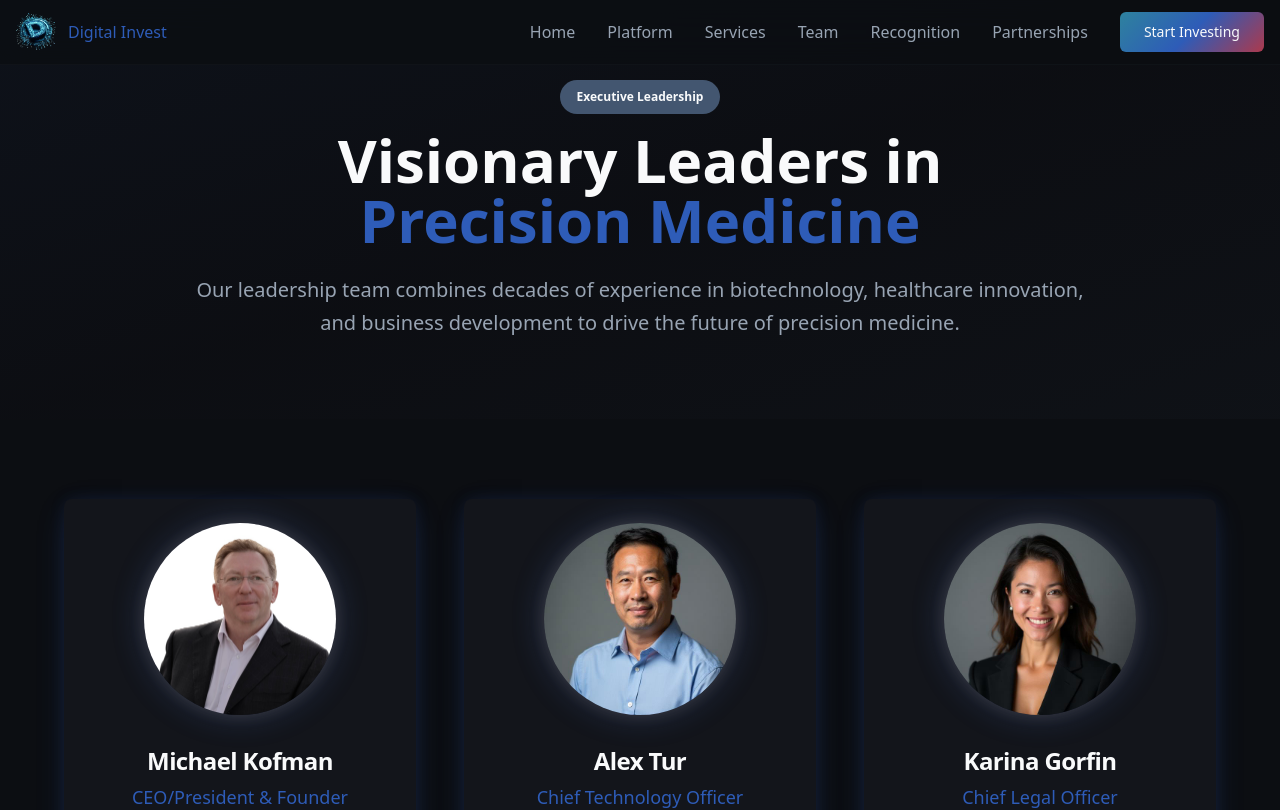
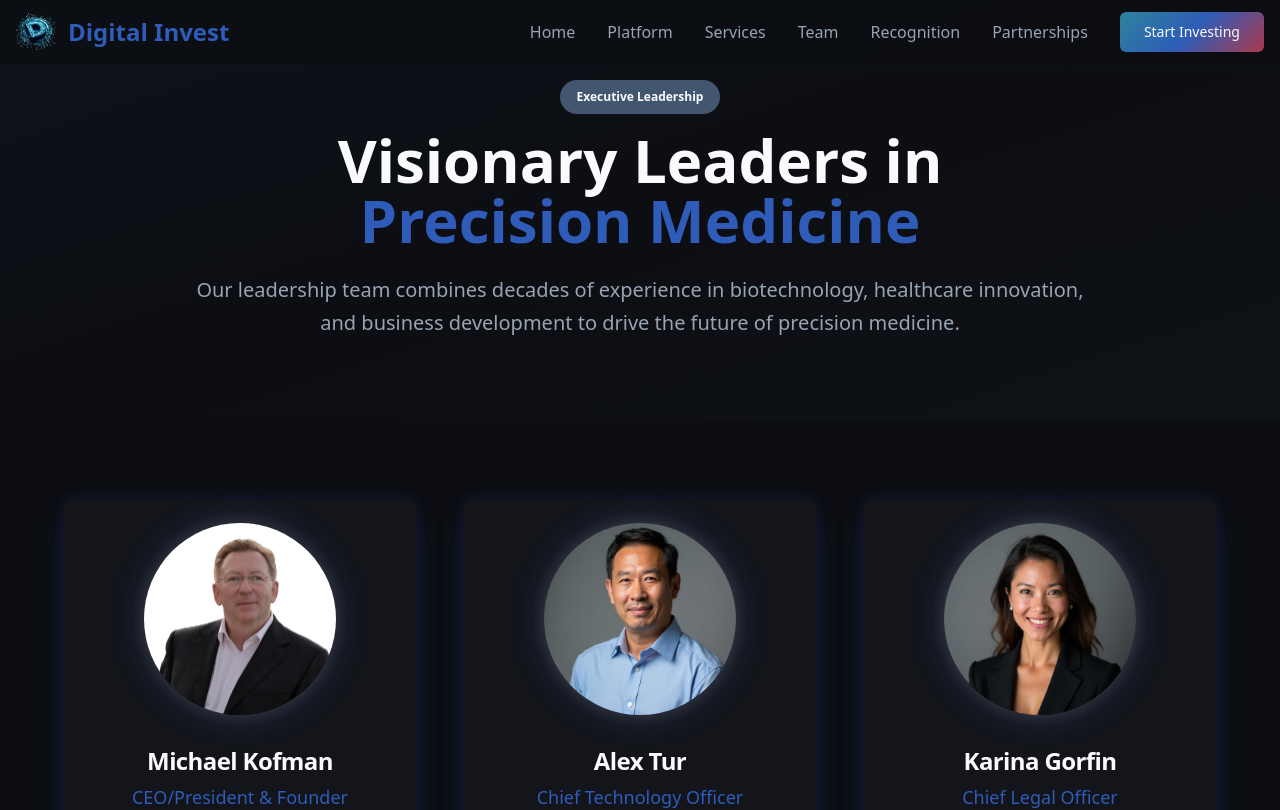
Before and after one commit to mkof14/digital-invest, a React (Vite) app: page /team in a window 1280 px wide. Shown: the top 810 px of the page. Built offline with nearby package versions, Linux system fonts and the light colour scheme.

Commit message:
Increase logo text size

```diff
--- a/src/components/Navigation.tsx
+++ b/src/components/Navigation.tsx
@@ -26,7 +26,7 @@ const Navigation = () => {
               alt="Digital Invest Logo"
               className="w-10 h-10 object-contain"
             />
-            <span className="text-primary">Digital Invest</span>
+            <span className="text-primary text-2xl font-bold">Digital Invest</span>
           </div>
 
           {/* Desktop Navigation */}
```
